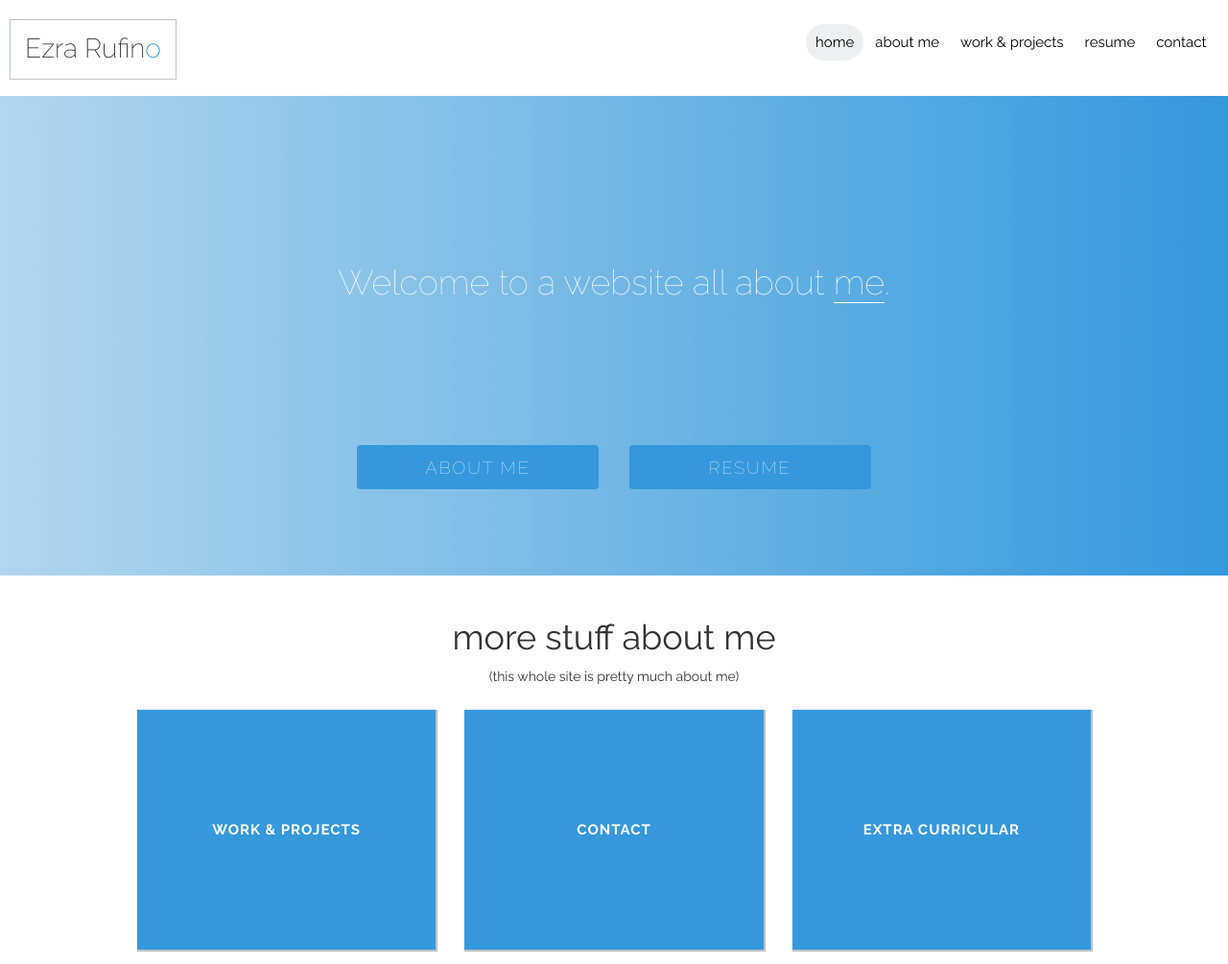
After one commit to erufino/portfolio, a PHP site: page /about.html in a window 1280 px wide. The commit adds this page. Shown: the whole page at 96% size. Run offline with PHP 8.4, Linux system fonts and the light colour scheme.

Commit message:
more styles for CTAs

```diff
--- /dev/null
+++ b/about.html
@@ -0,0 +1,109 @@
+<!DOCTYPE html>
+<html lang="en">
+
+<head>
+    <title> Ezra Rufino's Portfolio</title>
+    <!-- Latest compiled and minified CSS -->
+    <link rel="stylesheet" href="https://maxcdn.bootstrapcdn.com/bootstrap/3.3.7/css/bootstrap.min.css" integrity="sha384-BVYiiSIFeK1dGmJRAkycuHAHRg32OmUcww7on3RYdg4Va+PmSTsz/K68vbdEjh4u" crossorigin="anonymous">
+    <!-- Optional theme -->
+    <link rel="stylesheet" href="https://maxcdn.bootstrapcdn.com/bootstrap/3.3.7/css/bootstrap-theme.min.css" integrity="sha384-rHyoN1iRsVXV4nD0JutlnGaslCJuC7uwjduW9SVrLvRYooPp2bWYgmgJQIXwl/Sp" crossorigin="anonymous">
+    <!-- Latest compiled and minified JavaScript -->
+    <script src="https://ajax.googleapis.com/ajax/libs/jquery/1.12.4/jquery.min.js"></script>
+    <script src="https://maxcdn.bootstrapcdn.com/bootstrap/3.3.7/js/bootstrap.min.js" integrity="sha384-Tc5IQib027qvyjSMfHjOMaLkfuWVxZxUPnCJA7l2mCWNIpG9mGCD8wGNIcPD7Txa" crossorigin="anonymous"></script>
+    <link rel="stylesheet" href="style.css" />
+    <script src="script.js"></script>
+    <link href="https://fonts.googleapis.com/css?family=Raleway:100,200,300,400,400i,700" rel="stylesheet">
+    <meta name="viewport" content="width=device-width, initial-scale=1">
+</head>
+
+<body>
+    <input type="checkbox" id="drawer-toggle" name="drawer-toggle" />
+    <label for="drawer-toggle" id="drawer-toggle-label"></label>
+    <header>
+        <div id="header-content">
+            <h1 class="my-name">Ezra Rufin<font color="#3498db">o</font></h1>
+            <ul id="nav_container" class="nav nav-pills">
+                <li role="presentation" class="active"><a href="/about.html">home</a></i>
+                    <li role="presentation"><a href="/about.html">about me</a></i>
+                        <li role="presentation"><a href="/work.html">work & projects</a></i>
+                            <li role="presentation"><a href="/resume.html">resume</a></i>
+                                <li role="presentation"><a href="/contact.html">contact</a></i>
+            </ul>
+        </div>
+    </header>
+    <nav id="drawer">
+        <ul>
+            <li><a href="#">Home</a></li>
+            <li><a href="#">About</a></li>
+            <li><a href="#">Work & Projects</a></li>
+            <li><a href="#">Contact</a></li>
+        </ul>
+    </nav>
+    <div id="page-content">
+        <div id="header-image">
+            <h1 class="header-text" id="hero-text"> Welcome to a website all about <a  target="_blank" rel="noopener" href="https://youtu.be/j13oJajXx0M" id="header-text-link">me</a>. </h1>
+            <div id="hero-ctas">
+                <div class="button-wrapper">
+                    <a class="button cta-button" href="#"> ABOUT ME </a>
+                </div>
+                <div class="button-wrapper">
+                    <a class="button cta-button" href="#"> RESUME </a>
+                </div>
+            </div>
+        </div>
+        <div id="main_content">
+            <h1 class="header-text"> more stuff about me </h1>
+            <center>
+                <p>(this whole site is pretty much about me)</p>
+            </center>
+            <div class="container">
+                <div class="row">
+                    <div class="col-xs-12 col-sm-6 col-md-4">
+                        <div class="flip-container">
+                            <div class="flipper">
+                                <div class="front front-a">
+                                    <a href="/work.html">work & projects</a>
+                                </div>
+                                <div class="back back-a">
+                                    <a href="/work.html">WORK & PROJECTS</a>
+                                    <p> I've done a lot of work. People have told me it's good. Click here if you want to see some of the work, and projects I've done.</p>
+                                    <a class="button-2" href="#"> WORK & PROJECTS ></a>
+                                </div>
+                            </div>
+                        </div>
+                    </div>
+                    <div class="col-xs-12 col-sm-6 col-md-4">
+                        <div class="flip-container" ontouchstart="this.classList.toggle('hover');">
+                            <div class="flipper">
+                                <div class="front front-b">
+                                    <a class="spinning-block" href="/contact.html">contact</a>
+                                </div>
+                                <div class="back back-b">
+                                    <a class="spinning-block-link" href="/contact.html">CONTACT</a>
+                                    <p> I've done a lot of work. People have told me it's good. Click here if you want to see some of the work, and projects I've done.</p>
+                                    <a class="button-2" href="#"> GET MY DIGITS ></a>
+                                </div>
+                            </div>
+                        </div>
+                    </div>
+                    <div class="col-xs-12 col-sm-6 col-md-4">
+                        <div class="flip-container">
+                            <div class="flipper">
+                                <div class="front front-c">
+                                    <a class="spinning-block" href="/extra-extra.html">extra curricular</a>
+                                </div>
+                                <div class="back back-c">
+                                    <a class="spinning-block-link" href="/extra-extra.html">EXTRA CURRICULAR</a>
+                                    <p> I've done a lot of work. People have told me it's good. Click here if you want to see some of the work, and projects I've done.</p>
+                                    <a class="button-2" href="#"> EXTRA CURRICULAR ></a>
+                                </div>
+                            </div>
+                        </div>
+                    </div>
+                </div>
+            </div>
+        </div>
+    </div>
+</body>
+
+</html>
--- a/style.css
+++ b/style.css
@@ -157,7 +157,8 @@ a.button:hover {
 	text-decoration: none;
 	color: white;
 	/*background-color: #2980b9;*/
-	background:rgba(0,0,0,0.5);
+	background:rgba(0,0,0,0.0);
+	box-shadow: 0px 0px 0px 1px white;
 }
 
 /******
```
